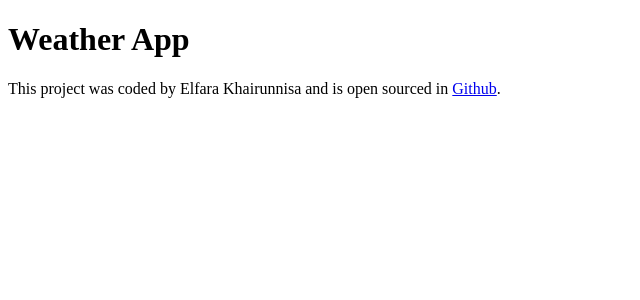
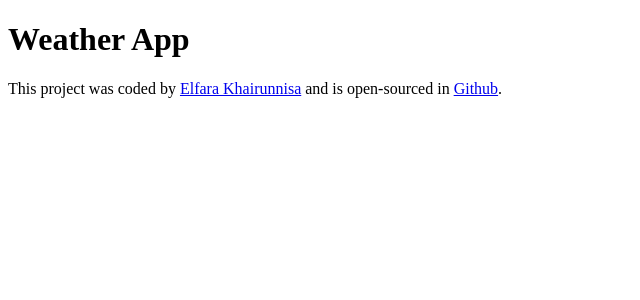
Before and after one commit to elfarakhrnns/react-weather-app, a React (Create React App) app: page / in a window 1280 px wide. Shown: the top 300 px of the page, without its empty margins (0-640 px from the left). Built offline with nearby package versions, Linux system fonts and the light colour scheme.

Commit message:
updated the link to personal website of coder

```diff
--- a/src/App.js
+++ b/src/App.js
@@ -6,7 +6,11 @@ export default function App() {
     <div className="App">
       <h1>Weather App</h1>
       <footer>
-        This project was coded by Elfara Khairunnisa and is open sourced in{" "}
+        This project was coded by{" "}
+        <a href="https://inspiring-puppy-8608c9.netlify.app" target="_blank">
+          Elfara Khairunnisa
+        </a>{" "}
+        and is open-sourced in{" "}
         <a
           href="https://github.com/elfarakhrnns/react-weather-app"
           target="_blank"
```
